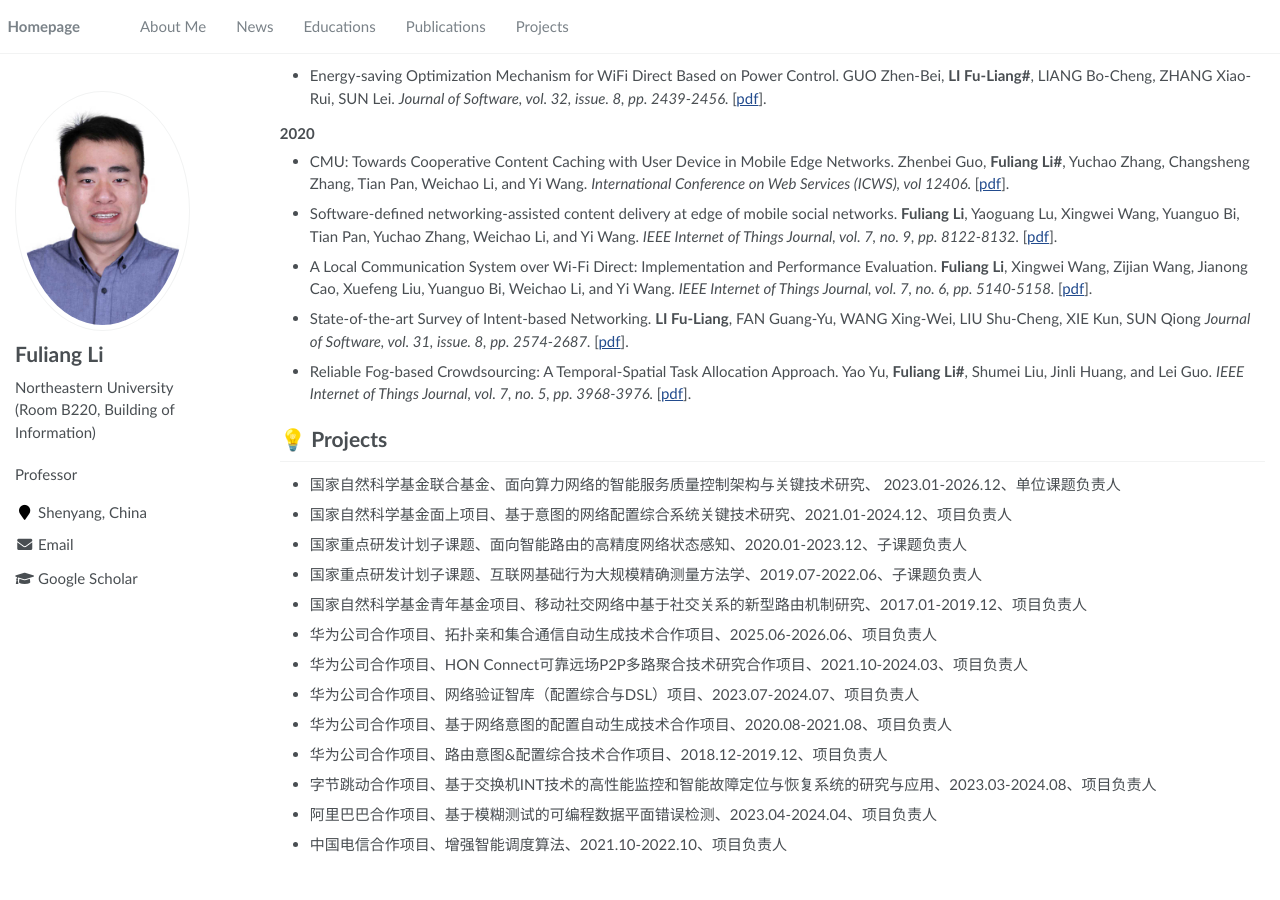
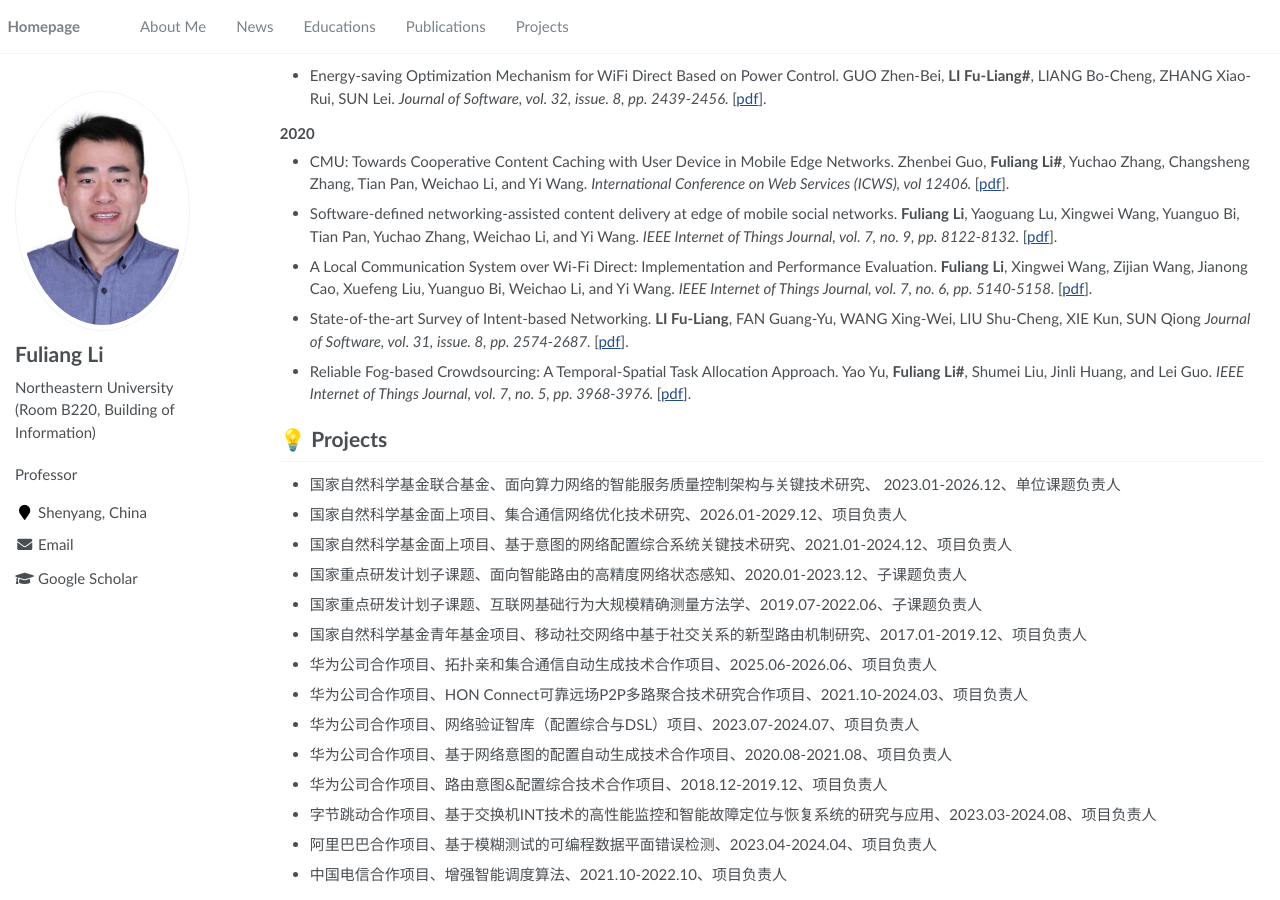
Before and after one commit to Fuliang-Li/Fuliang-Li.github.io, a Jekyll site: the page built from _pages/about.md, in a window 1280 px wide and 900 px high, scrolled down 4162 px. Built offline with Jekyll 4.4.1, drawn with Linux system fonts in a browser that asks for light colours; before the commit the page ends 5032 px from its top, so only the background shows below that.

Commit message:
Update about.md

```diff
--- a/_pages/about.md
+++ b/_pages/about.md
@@ -135,6 +135,7 @@ Fuliang Li (李福亮), Professor of Northeastern University. I obtained my Bach
 
 # 💡 Projects
 - 国家自然科学基金联合基金、面向算力网络的智能服务质量控制架构与关键技术研究、 2023.01-2026.12、单位课题负责人
+- 国家自然科学基金面上项目、集合通信网络优化技术研究、2026.01-2029.12、项目负责人
 - 国家自然科学基金面上项目、基于意图的网络配置综合系统关键技术研究、2021.01-2024.12、项目负责人
 - 国家重点研发计划子课题、面向智能路由的高精度网络状态感知、2020.01-2023.12、子课题负责人
 - 国家重点研发计划子课题、互联网基础行为大规模精确测量方法学、2019.07-2022.06、子课题负责人
```
